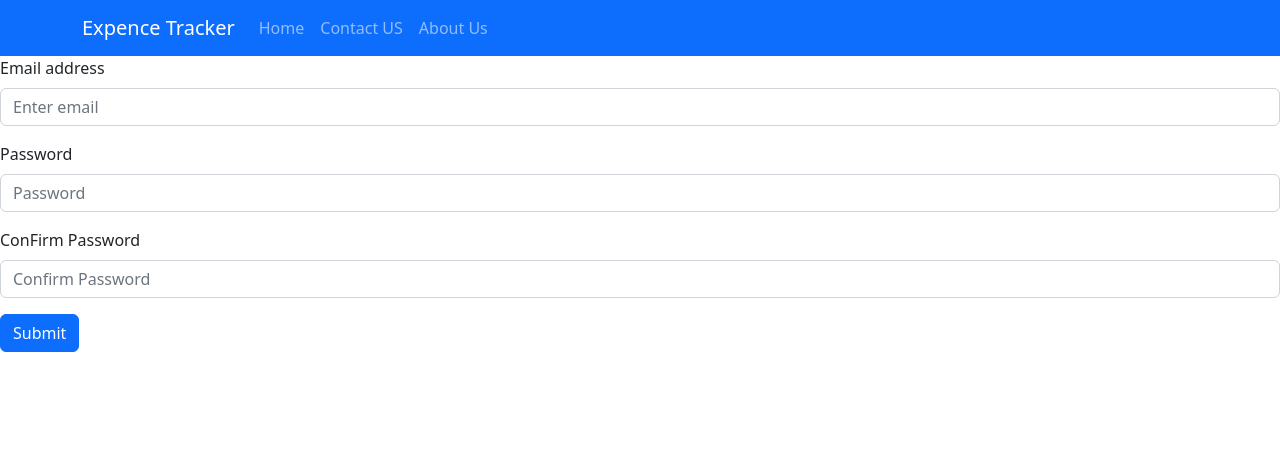
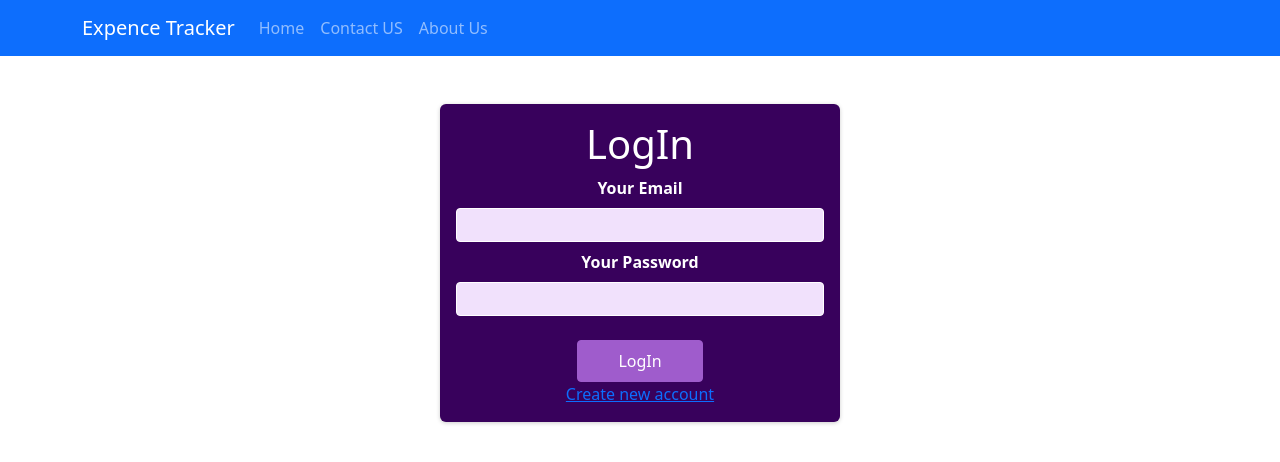
Before and after one commit to ritik373/ExpenceTrackerApp-React, a React (Vite) app: page /login in a window 1280 px wide. Shown: the top 462 px of the page. Built offline with nearby package versions, Linux system fonts and the light colour scheme.

Commit message:
ExpenceTracker App with logIn page

```diff
--- a/package.json
+++ b/package.json
@@ -12,7 +12,8 @@
     "bootstrap": "^5.2.3",
     "react": "^18.2.0",
     "react-bootstrap": "^2.7.0",
-    "react-dom": "^18.2.0"
+    "react-dom": "^18.2.0",
+    "react-router-dom": "^6.8.0"
   },
   "devDependencies": {
     "@types/react": "^18.0.27",
--- a/src/App.jsx
+++ b/src/App.jsx
@@ -1,18 +1,26 @@
 import React, { Fragment } from 'react'
 import Navbar from './Components/NavBar/NavBarShow'
 import SignUpForm from './Components/signUpForm/SignUpForm'
+import LogIn from './Components/Login/LogIn'
+import { Route, Routes } from 'react-router-dom'
+import WelcomePage from './Components/welcomePage/WelcomePage'
 
 
 
 
 function App() {
   return (
-  <Fragment>
-   <Navbar/>
-   <SignUpForm/>
+    <Fragment>
+      <Navbar />
 
 
-  </Fragment>
+      <Routes>
+        <Route   path='/signup' element={<SignUpForm />} />
+        <Route path='/login' element={<LogIn />} />
+        <Route path='/welcomepage' element={<WelcomePage/>}></Route>
+
+      </Routes>
+    </Fragment>
 
   )
 }
--- /dev/null
+++ b/src/Components/Login/LogIn.jsx
@@ -0,0 +1,74 @@
+import React,{useRef} from 'react';
+import { Link, useNavigate } from 'react-router-dom';
+import classes from './Login.module.css'
+
+
+function LogIn(props) {
+  const emailInputRef = useRef()
+  const passwordInputRef = useRef()
+  const navigate=useNavigate()
+
+  const onSubmitHnadler=(e)=>{
+    e.preventDefault();
+    const emailInput = emailInputRef.current.value;
+    const passwordInput = passwordInputRef.current.value;
+
+
+    fetch('https://identitytoolkit.googleapis.com/v1/accounts:signInWithPassword?key=AIzaSyCqfrReMNu5wYBdFb8N8TIcd6T0X2_NsjA', {
+        method: 'POST',
+        body: JSON.stringify({ email: emailInput, password: passwordInput, returnSecureToken: true, }),
+        headers: {
+          'Content-Type': 'application/json'
+        },
+      }).then((res)=>{
+        if(res.ok){
+          return res.json().then((responce)=>{
+            console.log(responce)
+            navigate('/welcomepage',{replace:true})
+
+          })
+
+        }else{
+          alert("you are not Registor or Please create your new Account");
+        }
+
+      })
+
+
+
+
+
+
+    console.log(emailInput +" "+passwordInput)
+  }
+    return (
+        <section className={classes.auth}>
+        <h1>LogIn</h1>
+        <form onSubmit={onSubmitHnadler}>
+          <div className={classes.control}>
+            <label htmlFor='email'>Your Email</label>
+            <input type='email' id='email' ref={emailInputRef} required />
+          </div>
+          <div className={classes.control}>
+            <label htmlFor='password'>Your Password</label>
+            <input type='password' id='password' ref={passwordInputRef} required />
+          </div>
+          <div className={classes.actions}>
+            <button>LogIn</button>
+
+            <Link to="/signup">Create new account</Link>
+
+          </div>
+        </form>
+      </section>
+
+
+
+
+
+
+    );
+}
+
+
+export default LogIn;
--- /dev/null
+++ b/src/Components/Login/Login.module.css
@@ -0,0 +1,72 @@
+.auth {
+    margin: 3rem auto;
+    width: 95%;
+    max-width: 25rem;
+    border-radius: 6px;
+    background-color: #38015c;
+    box-shadow: 0 1px 4px rgba(0, 0, 0, 0.2);
+    padding: 1rem;
+    text-align: center;
+  }
+
+  .auth h1 {
+    text-align: center;
+    color: white;
+  }
+
+  .control {
+    margin-bottom: 0.5rem;
+  }
+
+  .control label {
+    display: block;
+    color: white;
+    font-weight: bold;
+    margin-bottom: 0.5rem;
+  }
+
+  .control input {
+    font: inherit;
+    background-color: #f1e1fc;
+    color: #38015c;
+    border-radius: 4px;
+    border: 1px solid white;
+    width: 100%;
+    text-align: left;
+    padding: 0.25rem;
+  }
+
+  .actions {
+    margin-top: 1.5rem;
+    display: flex;
+    flex-direction: column;
+    align-items: center;
+  }
+
+  .actions button {
+    cursor: pointer;
+    font: inherit;
+    color: white;
+    background-color: #9f5ccc;
+    border: 1px solid #9f5ccc;
+    border-radius: 4px;
+    padding: 0.5rem 2.5rem;
+  }
+
+  .actions button:hover {
+    background-color: #873abb;
+    border-color: #873abb;
+  }
+
+  .actions .toggle {
+    margin-top: 1rem;
+    background-color: transparent;
+    color: #9f5ccc;
+    border: none;
+    padding: 0.15rem 1.5rem;
+  }
+
+  .actions .toggle:hover {
+    background-color: transparent;
+    color: #ae82cc;
+  }
--- a/src/Components/signUpForm/SignUpForm.jsx
+++ b/src/Components/signUpForm/SignUpForm.jsx
@@ -2,6 +2,7 @@ import React from 'react';
 import { useRef } from 'react';
 import Button from 'react-bootstrap/Button';
 import Form from 'react-bootstrap/Form';
+import { Link } from 'react-router-dom';
 
 function SignUpForm(props) {
 
@@ -18,7 +19,7 @@ function SignUpForm(props) {
         const confirmPasswordInput = confirmPasswordInputRef.current.value;
         console.log(emailInput + " " + passwordInput + " " + confirmPasswordInput);
 
-        if (passwordInput === confirmPasswordInput) {
+        if (passwordInput === confirmPasswordInput  && passwordInput.length>0) {
             console.log("password are same")
 
             fetch("https://identitytoolkit.googleapis.com/v1/accounts:signUp?key=AIzaSyCqfrReMNu5wYBdFb8N8TIcd6T0X2_NsjA", {
@@ -67,7 +68,8 @@ function SignUpForm(props) {
                     <Form.Control type="password" placeholder="Confirm Password" ref={confirmPasswordInputRef} />
                 </Form.Group>
 
-                <Button variant="primary" type="submit"> Submit </Button>
+                <Button variant="primary" type="submit"> Submit </Button><span>
+                <Link to="/login"><Button variant="primary" ML="13" type="submit"> LogIn </Button></Link></span>
             </Form>
 
         </div>
--- /dev/null
+++ b/src/Components/welcomePage/WelcomePage.jsx
@@ -0,0 +1,12 @@
+import React from 'react';
+
+function WelcomePage(props) {
+    return (
+        <div>
+        <h1>Welcome to Expence Tracker APP</h1>
+
+        </div>
+    );
+}
+
+export default WelcomePage;
--- a/src/main.jsx
+++ b/src/main.jsx
@@ -1,10 +1,14 @@
 import React, { Fragment } from 'react'
 import ReactDOM from 'react-dom/client'
 import App from './App'
+import {BrowserRouter} from 'react-router-dom'
 
 
 ReactDOM.createRoot(document.getElementById('root')).render(
    <div>
-    <App />
+   <BrowserRouter>
+
+   <App />
+   </BrowserRouter>
   </div>,
 )
```
Also changed, not shown: 1 other file (tests, documents, lock files or other folders).
